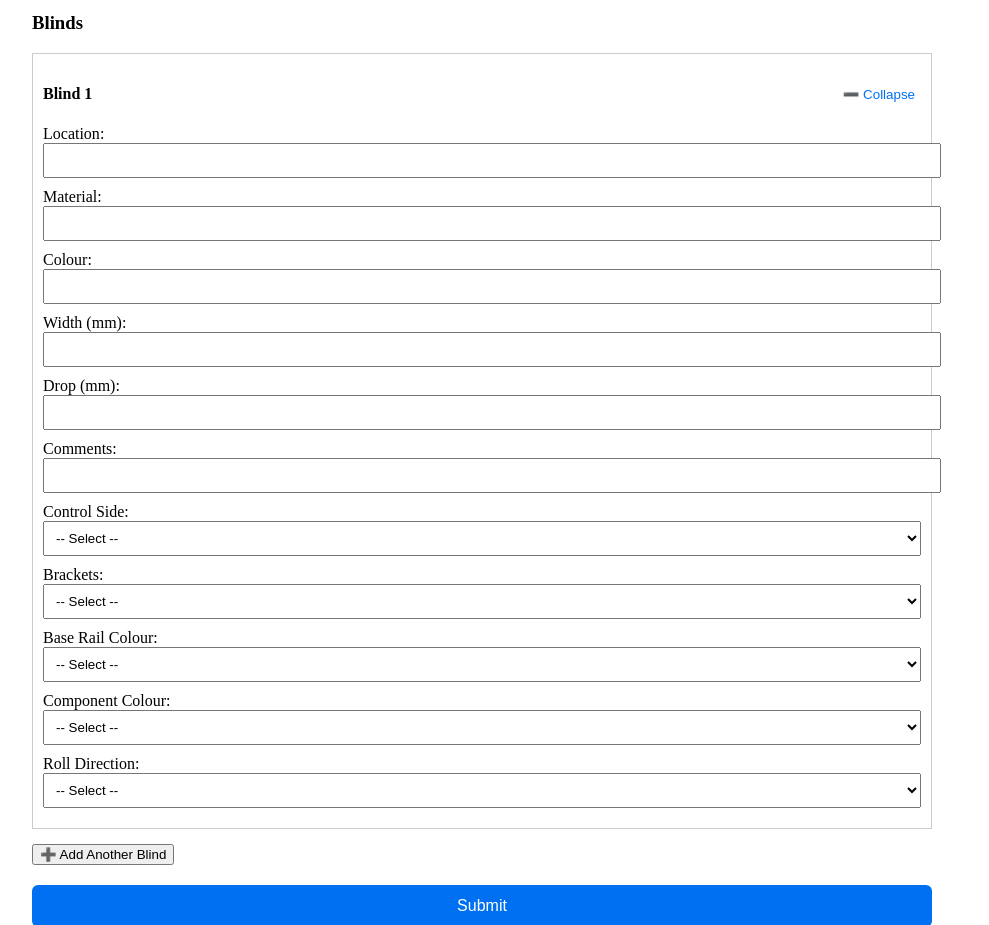
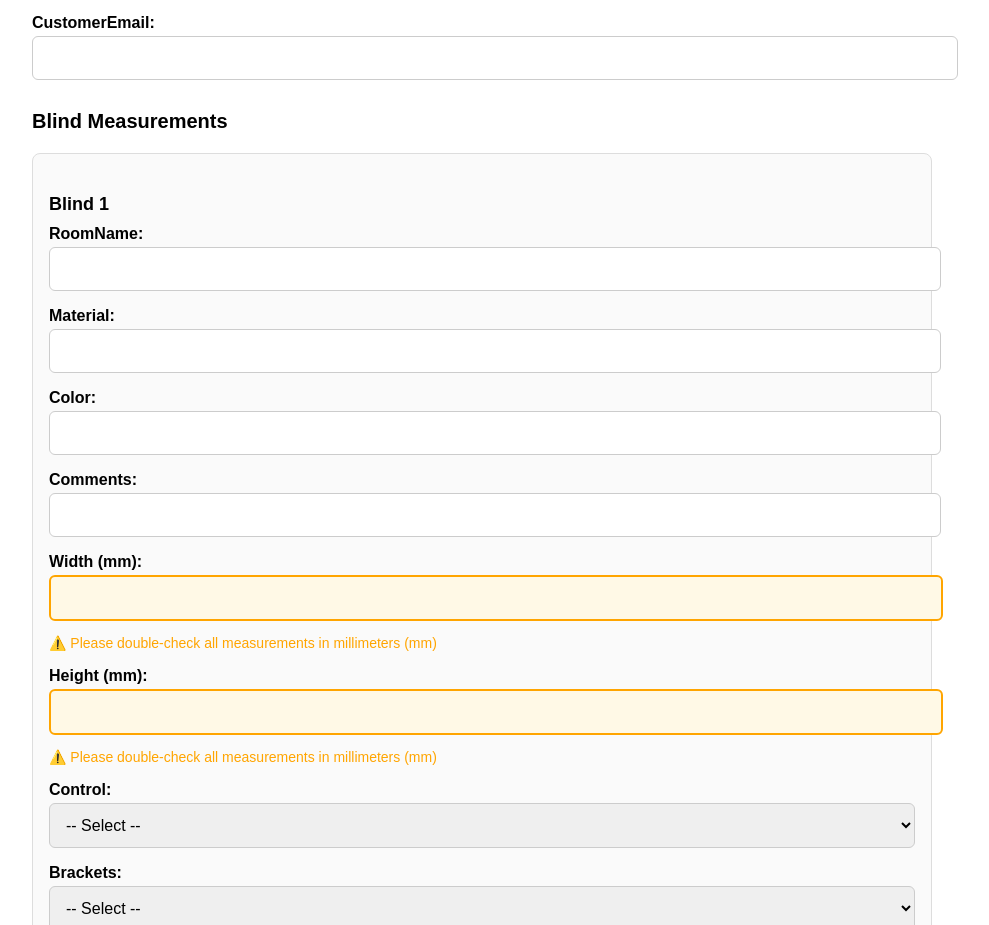
Before and after one commit to DeveshMoolchandani/Blossom-Blinds-App, a Next.js app: page /indoor-blinds in a window 1280 px wide. Shown: the part 447-1372 px from the top of the page, without its empty margins (158-1147 px from the left). Built offline with nearby package versions, Linux system fonts and the light colour scheme.

Commit message:
✅ Add Indoor Blinds full form with preview, validations, measurements

```diff
--- a/pages/indoor-blinds.js
+++ b/pages/indoor-blinds.js
@@ -14,20 +14,20 @@ const initialBlindState = {
   roomName: '',
   width: '',
   height: '',
-  fabric: '',
+  material: '',
   color: '',
-  controlSide: '',
+  control: '',
   brackets: '',
   baseRailColor: '',
   componentColor: '',
   rollDirection: '',
-  comments: '',
-  collapsed: false
+  comments: ''
 };
 
 export default function IndoorBlindsForm() {
   const [customerInfo, setCustomerInfo] = useState({ ...initialCustomerState });
   const [blinds, setBlinds] = useState([{ ...initialBlindState }]);
+  const [showReview, setShowReview] = useState(false);
 
   const handleCustomerChange = (e) => {
     const { name, value } = e.target;
@@ -45,38 +45,25 @@ export default function IndoorBlindsForm() {
     setBlinds([...blinds, { ...initialBlindState }]);
   };
 
-  const toggleCollapse = (index) => {
-    const updated = [...blinds];
-    updated[index].collapsed = !updated[index].collapsed;
-    setBlinds(updated);
-  };
-
   const validate = () => {
-    const phoneRegex = /^\d{10}$/;
-    const emailRegex = /^[^\s@]+@[^\s@]+\.[^\s@]+$/;
-
-    if (!phoneRegex.test(customerInfo.customerPhone)) {
-      alert('❌ Phone number must be exactly 10 digits');
+    if (!customerInfo.customerName || !customerInfo.customerPhone) {
+      alert("Please fill in customer name and phone.");
       return false;
     }
-
-    if (!emailRegex.test(customerInfo.customerEmail)) {
-      alert('❌ Please enter a valid email address');
+    if (!blinds.length || !blinds[0].roomName) {
+      alert("Please add at least one blind.");
       return false;
     }
-
     return true;
   };
 
-  const handleSubmit = async (e) => {
-    e.preventDefault();
-
+  const handleSubmit = async () => {
     if (!validate()) return;
 
     const payload = {
       product: 'Indoor Blinds',
       ...customerInfo,
-      blinds
+      windows: blinds
     };
 
     try {
@@ -91,6 +78,7 @@ export default function IndoorBlindsForm() {
         alert('✅ Form submitted successfully!');
         setCustomerInfo({ ...initialCustomerState });
         setBlinds([{ ...initialBlindState }]);
+        setShowReview(false);
       } else {
         alert('❌ Submission failed: ' + (result.message || 'Unknown error'));
       }
@@ -100,125 +88,237 @@ export default function IndoorBlindsForm() {
   };
 
   return (
-    <form onSubmit={handleSubmit} style={{ maxWidth: '900px', margin: 'auto', padding: '20px' }}>
-      <h2 style={{ textAlign: 'center' }}>Indoor Blinds Measurement Form</h2>
+    <form style={{ maxWidth: '900px', margin: 'auto', padding: '20px', fontFamily: 'sans-serif' }}>
+      <h2 style={{ textAlign: 'center', fontSize: '24px', marginBottom: '24px' }}>Indoor Blinds Measurement Form</h2>
 
-      <h3>Customer Info</h3>
+      <h3 style={{ fontSize: '20px', marginBottom: '10px' }}>Customer Info</h3>
       {['salesRep', 'customerName', 'customerAddress', 'customerPhone', 'customerEmail'].map((field) => (
-        <div key={field} style={{ marginBottom: '10px' }}>
-          <label>{field.charAt(0).toUpperCase() + field.slice(1)}:</label>
+        <div key={field} style={{ marginBottom: '16px' }}>
+          <label style={{ display: 'block', fontWeight: '600', marginBottom: '4px' }}>
+            {field.charAt(0).toUpperCase() + field.slice(1)}:
+          </label>
           <input
             type="text"
             name={field}
             value={customerInfo[field]}
             onChange={handleCustomerChange}
-            style={{ width: '100%', padding: '8px' }}
+            style={{
+              width: '100%',
+              padding: '12px',
+              borderRadius: '6px',
+              border: '1px solid #ccc',
+              fontSize: '16px'
+            }}
             required
           />
         </div>
       ))}
 
-      <h3>Blinds</h3>
+      <h3 style={{ fontSize: '20px', marginTop: '30px' }}>Blind Measurements</h3>
       {blinds.map((blind, idx) => (
-        <div key={idx} style={{ border: '1px solid #ccc', padding: '10px', marginBottom: '15px' }}>
-          <div style={{ display: 'flex', justifyContent: 'space-between', alignItems: 'center' }}>
-            <h4>Blind {idx + 1}</h4>
-            <button type="button" onClick={() => toggleCollapse(idx)} style={{ background: 'none', border: 'none', color: '#0070f3', cursor: 'pointer' }}>
-              {blind.collapsed ? '➕ Expand' : '➖ Collapse'}
-            </button>
-          </div>
+        <div key={idx} style={{
+          border: '1px solid #ddd',
+          padding: '16px',
+          borderRadius: '8px',
+          marginBottom: '24px',
+          backgroundColor: '#fafafa'
+        }}>
+          <h4 style={{ marginBottom: '10px', fontSize: '18px' }}>Blind {idx + 1}</h4>
 
-          {!blind.collapsed && (
-            <>
-              {[
-                { name: 'roomName', label: 'Location' },
-                { name: 'fabric', label: 'Material' },
-                { name: 'color', label: 'Colour' },
-                { name: 'width', label: 'Width (mm)' },
-                { name: 'height', label: 'Drop (mm)' },
-                { name: 'comments', label: 'Comments' }
-              ].map(({ name, label }) => (
-                <div key={name} style={{ marginBottom: '10px' }}>
-                  <label>{label}:</label>
+          {['roomName', 'material', 'color', 'comments'].map(field => (
+            <div key={field} style={{ marginBottom: '16px' }}>
+              <label style={{ display: 'block', fontWeight: '600', marginBottom: '4px' }}>
+                {field.charAt(0).toUpperCase() + field.slice(1)}:
+              </label>
               <input
                 type="text"
-                    name={name}
-                    value={blind[name]}
+                name={field}
+                value={blind[field]}
                 onChange={(e) => handleBlindChange(idx, e)}
-                    style={{ width: '100%', padding: '8px' }}
-                    required={name !== 'comments'}
+                style={{
+                  width: '100%',
+                  padding: '12px',
+                  borderRadius: '6px',
+                  border: '1px solid #ccc',
+                  fontSize: '16px'
+                }}
+                required={field !== 'comments'}
               />
             </div>
           ))}
 
-              {[
-                {
-                  name: 'controlSide',
-                  label: 'Control Side',
-                  options: ['Left', 'Right']
-                },
-                {
-                  name: 'brackets',
-                  label: 'Brackets',
-                  options: [
-                    'N/A', '55mm', 'Dual Opposite side', 'Dual Same Side to suit',
-                    'Dual Same side', 'Dual opposite Side to suit', 'None', 'Single',
-                    'Slim Combo Top Back', 'Slim Combo Top Back to suit',
-                    'Slim Combo Top Front to suit', 'Slim Combo Top front'
-                  ]
-                },
-                {
-                  name: 'baseRailColor',
-                  label: 'Base Rail Colour',
-                  options: ['Anodised', 'Bone', 'Pure white', 'Sandstone', 'Satin black']
-                },
-                {
-                  name: 'componentColor',
-                  label: 'Component Colour',
-                  options: ['Black grey', 'Sandstone', 'White', 'Standard']
-                },
-                {
-                  name: 'rollDirection',
-                  label: 'Roll Direction',
-                  options: ['Over roll', 'Standard']
-                }
-              ].map(({ name, label, options }) => (
-                <div key={name} style={{ marginBottom: '10px' }}>
-                  <label>{label}:</label>
+          {['width', 'height'].map(measurement => (
+            <div key={measurement} style={{ marginBottom: '16px' }}>
+              <label style={{ display: 'block', fontWeight: '600', marginBottom: '4px' }}>
+                {measurement.charAt(0).toUpperCase() + measurement.slice(1)} (mm):
+              </label>
+              <input
+                type="number"
+                name={measurement}
+                value={blind[measurement]}
+                onChange={(e) => handleBlindChange(idx, e)}
+                style={{
+                  width: '100%',
+                  padding: '12px',
+                  borderRadius: '6px',
+                  border: '2px solid orange',
+                  backgroundColor: '#fff9e6',
+                  fontSize: '16px'
+                }}
+                required
+              />
+              <p style={{ fontSize: '14px', color: 'orange' }}>
+                ⚠️ Please double-check all measurements in millimeters (mm)
+              </p>
+            </div>
+          ))}
+
+          {[{
+            name: 'control', options: ['Left', 'Right']
+          }, {
+            name: 'brackets', options: ['N/A', '55mm', 'Dual Opposite side', 'Dual Same Side to suit', 'Dual Same side', 'Dual opposite Side to suit None', 'Single', 'Slim Combo Top Back', 'Slim Combo Top Back to suit', 'Slim Combo Top Front to suit', 'Slim Combo Top front']
+          }, {
+            name: 'baseRailColor', options: ['Anodised', 'Bone', 'Pure White', 'Sandstone', 'Satin Black']
+          }, {
+            name: 'componentColor', options: ['Black Grey', 'Sandstone', 'White', 'Standard']
+          }, {
+            name: 'rollDirection', options: ['Over Roll', 'Standard']
+          }].map(({ name, options }) => (
+            <div key={name} style={{ marginBottom: '16px' }}>
+              <label style={{ display: 'block', fontWeight: '600', marginBottom: '4px' }}>
+                {name.replace(/([A-Z])/g, ' $1').replace(/^./, str => str.toUpperCase())}:
+              </label>
               <select
                 name={name}
                 value={blind[name]}
                 onChange={(e) => handleBlindChange(idx, e)}
-                    style={{ width: '100%', padding: '8px' }}
                 required
+                style={{
+                  width: '100%',
+                  padding: '12px',
+                  borderRadius: '6px',
+                  border: '1px solid #ccc',
+                  fontSize: '16px'
+                }}
               >
                 <option value="">-- Select --</option>
-                    {options.map((opt) => (
+                {options.map(opt => (
                   <option key={opt} value={opt}>{opt}</option>
                 ))}
               </select>
             </div>
           ))}
-            </>
-          )}
         </div>
       ))}
 
-      <button type="button" onClick={addBlind} style={{ marginBottom: '20px' }}>
+      <button type="button" onClick={addBlind} style={{
+        display: 'block',
+        width: '100%',
+        padding: '14px',
+        fontSize: '16px',
+        backgroundColor: '#f2f2f2',
+        border: '1px solid #ccc',
+        borderRadius: '6px',
+        marginBottom: '20px'
+      }}>
         ➕ Add Another Blind
       </button>
 
-      <button type="submit" style={{
-        padding: '12px 20px',
+      <button type="button" onClick={() => setShowReview(true)} style={{
+        display: 'block',
+        width: '100%',
+        padding: '16px',
         backgroundColor: '#0070f3',
         color: '#fff',
+        fontSize: '18px',
+        fontWeight: '600',
         border: 'none',
-        fontSize: '16px',
+        borderRadius: '8px'
+      }}>
+        📋 Review Before Submit
+      </button>
+
+      {showReview && (
+        <div style={{
+          position: 'fixed',
+          top: 0,
+          left: 0,
           width: '100%',
-        borderRadius: '6px'
+          height: '100%',
+          backgroundColor: 'rgba(0,0,0,0.6)',
+          display: 'flex',
+          alignItems: 'center',
+          justifyContent: 'center',
+          zIndex: 1000
         }}>
-        Submit
+          <div style={{
+            width: '90%',
+            maxHeight: '90%',
+            overflowY: 'auto',
+            backgroundColor: '#fff',
+            borderRadius: '12px',
+            padding: '20px'
+          }}>
+            <h3 style={{ textAlign: 'center', marginBottom: '20px' }}>Review Your Submission</h3>
+
+            <h4>Customer Info</h4>
+            <ul>
+              {Object.entries(customerInfo).map(([key, value]) => (
+                <li key={key}><strong>{key}:</strong> {value}</li>
+              ))}
+            </ul>
+
+            <h4>Blinds</h4>
+            {blinds.map((blind, index) => (
+              <div key={index} style={{
+                border: '1px solid #ddd',
+                padding: '10px',
+                marginBottom: '10px',
+                borderRadius: '8px',
+                background: '#f9f9f9'
+              }}>
+                <h5>Blind {index + 1}</h5>
+                <ul>
+                  {Object.entries(blind).map(([key, value]) => (
+                    <li key={key}><strong>{key}:</strong> {value}</li>
+                  ))}
+                </ul>
+              </div>
+            ))}
+
+            <div style={{ display: 'flex', gap: '10px', marginTop: '20px' }}>
+              <button
+                onClick={() => setShowReview(false)}
+                style={{
+                  flex: 1,
+                  padding: '12px',
+                  backgroundColor: '#ccc',
+                  border: 'none',
+                  borderRadius: '6px',
+                  fontWeight: 'bold'
+                }}
+              >
+                ✏️ Go Back & Edit
               </button>
+
+              <button
+                onClick={handleSubmit}
+                style={{
+                  flex: 1,
+                  padding: '12px',
+                  backgroundColor: '#28a745',
+                  color: '#fff',
+                  border: 'none',
+                  borderRadius: '6px',
+                  fontWeight: 'bold'
+                }}
+              >
+                ✅ Confirm & Submit
+              </button>
+            </div>
+          </div>
+        </div>
+      )}
     </form>
   );
 }
```
Lines whose indentation alone changed are shown as unchanged.
